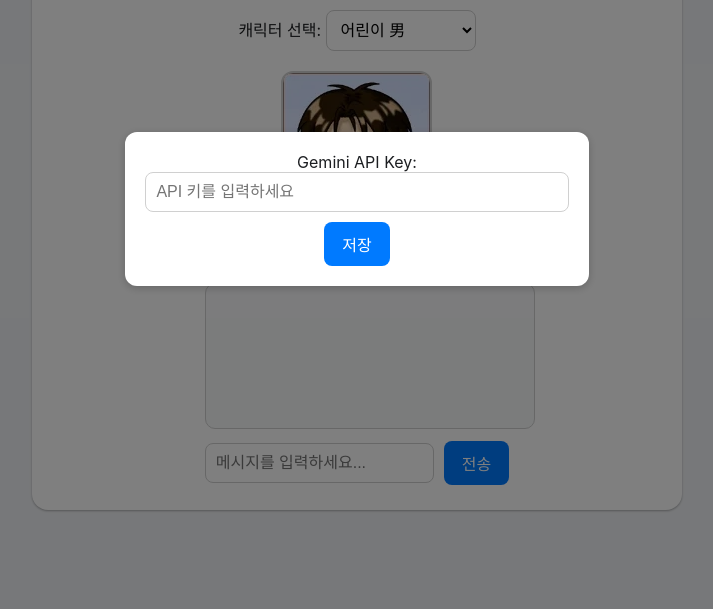
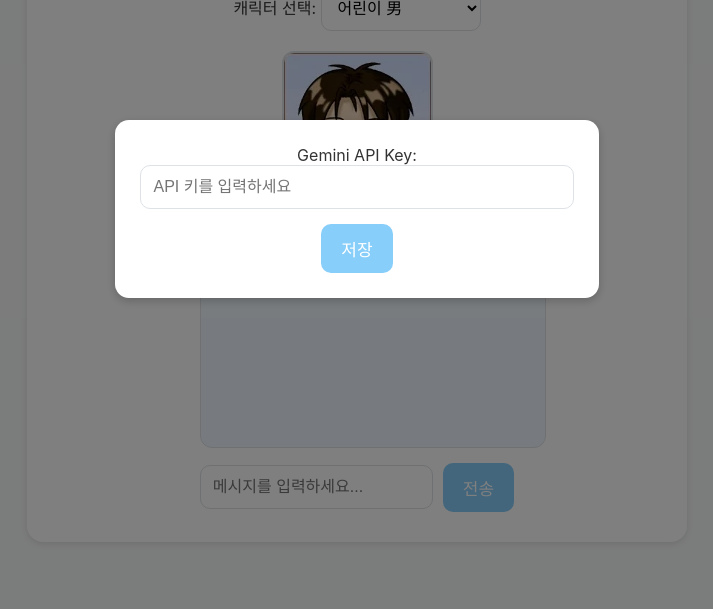
Before and after one commit to hwkims/hancom, a plain HTML site: page index.html in a window 1280 px wide. Shown: the part 191-800 px from the top of the page, without its empty margins (283-996 px from the left). Drawn offline with Linux system fonts and the light colour scheme.

Commit message:
Update index.html

```diff
--- a/index.html
+++ b/index.html
@@ -5,25 +5,36 @@
     <meta name="viewport" content="width=device-width, initial-scale=1.0">
     <title>한컴타자연습 캐릭터 챗</title>
     <style>
-        /* CSS 스타일 (Apple 디자인, 반응형, 모바일 최적화) */
+        /* CSS (파스텔톤, Apple 디자인, 반응형, 모바일 최적화) */
+        :root { /* CSS 변수 (색상 팔레트) */
+            --primary-color: #87CEFA; /* 연한 하늘색 */
+            --secondary-color: #F0F8FF; /* 앨리스 블루 */
+            --accent-color: #FFD700; /* 골드 */
+            --text-color: #333;
+            --background-color: #f8f9fa;
+            --border-color: #dee2e6;
+            --shadow-color: rgba(0, 0, 0, 0.1);
+            --button-hover-color: #77b3d4; /* 더 진한 하늘색 */
+        }
+
         body {
             font-family: -apple-system, BlinkMacSystemFont, 'Segoe UI', Roboto, Helvetica, Arial, sans-serif, 'Apple Color Emoji', 'Segoe UI Emoji', 'Segoe UI Symbol';
-          background-color: #f0f2f5;
+            background-color: var(--background-color);
             display: flex;
             justify-content: center;
             align-items: center;
             min-height: 100vh;
             margin: 0;
-          color: #1c1e21;
+            color: var(--text-color);
         }
 
         .container {
             background-color: white;
-            padding: 25px;
+            padding: 30px;
             border-radius: 16px;
-            box-shadow: 0 1px 3px rgba(0, 0, 0, 0.1), 0 1px 2px rgba(0, 0, 0, 0.2);
+            box-shadow: 0 2px 6px var(--shadow-color);
             width: 95%;
-            max-width: 600px; /* 최대 너비 */
+            max-width: 600px;
             display: flex;
             flex-direction: column;
         }
@@ -31,68 +42,68 @@
         h1 {
             text-align: center;
             margin-bottom: 25px;
-            color: #007aff;
-            font-size: 24px;
-            font-weight: 600;
+            color: var(--primary-color);
+            font-size: 26px; /* 더 크게 */
+            font-weight: 700; /* 더 굵게 */
         }
 
         .content-wrapper {
             display: flex;
             flex-direction: column;
-            align-items: center; /* 중앙 정렬 */
+            align-items: center;
         }
 
-
-        .api-key-modal { /* 모달 스타일 */
-            display: none; /* 초기에는 숨김 */
+        /* 모달 */
+        .api-key-modal {
+            display: none; /* Initially hidden */
             position: fixed;
             top: 0;
             left: 0;
             width: 100%;
             height: 100%;
-            background-color: rgba(0, 0, 0, 0.5); /* 반투명 배경 */
+            background-color: rgba(0, 0, 0, 0.5);
             z-index: 1000;
             justify-content: center;
             align-items: center;
         }
+
         .api-key-modal.active {
-            display: flex; /* 활성화되면 표시 */
+            display: flex;
         }
 
         .modal-content {
             background-color: white;
-            padding: 20px;
-            border-radius: 12px;
-            box-shadow: 0 2px 8px rgba(0, 0, 0, 0.2);
+            padding: 25px; /* Increased padding */
+            border-radius: 14px; /* More rounded */
+            box-shadow: 0 3px 10px rgba(0, 0, 0, 0.2); /* Stronger shadow */
             text-align: center;
-            max-width: 80%; /* 모달 너비 제한 */
+            max-width: 90%; /* Wider modal */
         }
 
         #api-key {
-            padding: 10px;
-            border-radius: 8px;
-            border: 1px solid #d0d0d0;
+            padding: 12px;
+            border-radius: 10px;
+            border: 1px solid var(--border-color);
             font-size: 16px;
-            margin-bottom: 10px;
+            margin-bottom: 15px; /* Increased margin */
             width: 100%;
             box-sizing: border-box;
         }
 
         #save-api-key {
-            padding: 10px 18px;
-            border-radius: 8px;
+            padding: 12px 20px;
+            border-radius: 10px;
             border: none;
-            background-color: #007aff;
+            background-color: var(--primary-color);
             color: white;
-            font-size: 16px;
+            font-size: 17px; /* Larger font */
             cursor: pointer;
             transition: background-color 0.2s;
         }
 
         #save-api-key:hover {
-            background-color: #0066cc;
+            background-color: var(--button-hover-color);
         }
-
 
         .character-select {
             margin-bottom: 20px;
@@ -100,14 +111,15 @@
         }
 
         #character-dropdown {
-            padding: 10px;
-            border-radius: 8px;
-            border: 1px solid #d0d0d0;
+            padding: 12px; /* Increased padding */
+            border-radius: 10px; /* More rounded */
+            border: 1px solid var(--border-color);
             font-size: 16px;
             background-color: white;
             width: auto;
-            min-width: 150px;
+            min-width: 160px; /* Wider dropdown */
         }
+
 
         .character-display {
             display: flex;
@@ -117,51 +129,51 @@
         }
 
         #character-image {
-            width: 147px; /* 이미지 크기 */
+            width: 147px;
             height: 155px;
-            border: 2px solid #d0d0d0;
+            border: 2px solid var(--border-color);
             border-radius: 12px;
-            margin-bottom: 8px;
+            margin-bottom: 10px; /* Reduced margin */
             background-color: white;
-            object-fit: contain; /* 비율 유지, 여백 허용 */
+            object-fit: contain;
         }
 
         #character-name {
-            font-size: 17px;
-            font-weight: 500;
+            font-size: 18px;
+            font-weight: 600; /* Bolder */
         }
 
         .chat-messages {
-            border: 1px solid #d0d0d0;
-            border-radius: 10px;
-            padding: 12px;
-            margin-bottom: 12px;
+            border: 1px solid var(--border-color);
+            border-radius: 12px;
+            padding: 15px;
+            margin-bottom: 15px;
             width: 100%;
-            min-height: 120px;
+            min-height: 150px; /* Increased min-height */
             overflow-y: auto;
-            background-color: #f8f9fa;
+            background-color: var(--secondary-color);
         }
 
         .chat-message {
-            margin-bottom: 7px;
-            padding: 8px 12px;
-            border-radius: 10px;
+            margin-bottom: 8px;
+            padding: 10px 14px; /* Increased padding */
+            border-radius: 12px; /* More rounded */
             word-wrap: break-word;
         }
 
         .user-message {
-            background-color: #e4f0ff;
-            color: #004085;
+            background-color: #e0f7fa; /* Lighter teal */
+            color: #004d40; /* Dark teal */
             text-align: right;
             margin-left: auto;
-            border: 1px solid #b8daff;
+            border: 1px solid #b2dfdb; /* Lighter teal border */
         }
 
         .bot-message {
-            background-color: #d4edda;
-            color: #155724;
+            background-color: #dcedc8; /* Light green */
+            color: #33691e;  /* Dark green */
             margin-right: auto;
-            border: 1px solid #c3e6cb;
+            border: 1px solid #c5e1a5; /* Lighter green border */
         }
 
         .user-input {
@@ -173,31 +185,27 @@
 
         #user-message {
             flex-grow: 1;
-            padding: 10px;
-            border-radius: 8px;
-            border: 1px solid #d0d0d0;
+            padding: 12px; /* Increased padding */
+            border-radius: 10px; /* More rounded */
+            border: 1px solid var(--border-color);
             font-size: 16px;
             background-color: white;
         }
-      /* 제거: 감정 선택 부분 스타일
-        #emotion-dropdown {
 
-        }
-      */
         #send-button {
-            padding: 10px 18px;
-            border-radius: 8px;
+            padding: 12px 20px; /* Increased padding */
+            border-radius: 10px;
             border: none;
-            background-color: #007aff;
+            background-color: var(--primary-color);
             color: white;
-            font-size: 16px;
+            font-size: 17px; /* Larger font */
             cursor: pointer;
             transition: background-color 0.2s;
             white-space: nowrap;
         }
 
         #send-button:hover {
-            background-color: #0066cc;
+            background-color: var(--button-hover-color);
         }
 
         /* 로딩 메시지 */
@@ -254,13 +262,6 @@
 
                 <div class="user-input">
                     <input type="text" id="user-message" placeholder="메시지를 입력하세요...">
-                    <!-- 제거: 감정 선택 부분
-                    <select id="emotion-dropdown">
-                        <option value="normal">🙂 평상시</option>
-                        <option value="positive">😄 긍정</option>
-                        <option value="negative">😠 부정</option>
-                    </select>
-                    -->
                     <button id="send-button">전송</button>
                 </div>
             </div>
@@ -275,7 +276,6 @@
     <script>
     document.addEventListener('DOMContentLoaded', () => {
       const characterDropdown = document.getElementById('character-dropdown');
-      // 제거: const emotionDropdown = document.getElementById('emotion-dropdown');
       const characterImage = document.getElementById('character-image');
       const characterNameDisplay = document.getElementById('character-name');
       const chatMessages = document.getElementById('chat-messages');
@@ -286,7 +286,7 @@
       const saveApiKeyButton = document.getElementById('save-api-key');
       const loadingMessage = document.getElementById('loading-message');
 
-      // 캐릭터 정보 (이미지 경로, *폴더 구조* 반영)
+      // 캐릭터 정보 (이미지 경로, 폴더 구조 반영)
       const CHARACTERS = {
         0: { name: "어린이 男", normal: "1/1.webp", positive: "2/1.webp", negative: "3/1.webp" },
         1: { name: "어린이 女", normal: "1/2.webp", positive: "2/2.webp", negative: "3/2.webp" },
@@ -333,17 +333,15 @@
         async function callGeminiAPI(prompt) {
             const apiKey = loadApiKey();
             if (!apiKey) {
-                // alert('Gemini API 키가 없습니다.  API 키를 입력하고 저장해주세요.'); // 주석 처리
-                // return "API 키가 없어 Gemini AI를 사용할 수 없습니다.  대신 기본 응답을 표시합니다."; // 기본 응답
                 return null; // Gemini API 호출 안 함
             }
 
             const url = `https://generativelanguage.googleapis.com/v1beta/models/gemini-1.5-flash:generateContent?key=${apiKey}`;
 
-            // 변경: 요청 형식을 JSON으로
+            // JSON 요청 형식
             const requestBody = {
               contents: [{ parts: [{ text: prompt }] }],
-              "safetySettings": [ // 안전 설정 추가 (필요에 따라 조정)
+              "safetySettings": [
                 {
                    "category": "HARM_CATEGORY_HARASSMENT",
                    "threshold": "BLOCK_MEDIUM_AND_ABOVE"
@@ -369,12 +367,12 @@
                     headers: {
                         'Content-Type': 'application/json',
                     },
-                    body: JSON.stringify(requestBody), // JSON 형식으로
+                    body: JSON.stringify(requestBody),
                 });
 
                 if (!response.ok) {
-                  const errorData = await response.json(); // 에러 응답 파싱
-                  const errorMessage = errorData.error?.message || 'Gemini API 호출 중 알 수 없는 오류 발생'; //에러 메시지
+                  const errorData = await response.json();
+                  const errorMessage = errorData.error?.message || 'Gemini API 호출 중 알 수 없는 오류 발생';
                   throw new Error(`Gemini API error: ${response.status} - ${errorMessage}`);
                 }
 
@@ -398,30 +396,29 @@
 
         let imagePath = character.normal; // 기본 이미지
 
-        // 감정에 따라 이미지 변경 (폴더 구조 사용)
+        // 감정에 따라 이미지 변경 (폴더 구조 사용, 이미지 존재 확인)
         if (emotion === 'positive' && character.positive) {
             imagePath = character.positive;
         } else if (emotion === 'negative' && character.negative) {
             imagePath = character.negative;
         }
 
-        // 이미지 폴더 및 파일 존재 확인 (최종 폴백)
         const img = new Image();
         img.onload = () => { characterImage.src = imagePath; };
         img.onerror = () => {
             console.error(`Image not found: ${imagePath}, using default.`);
-            characterImage.src = character.normal; // 해당 감정 이미지 없으면 normal
+            characterImage.src = character.normal; // 없으면 normal
         };
         img.src = imagePath;
         characterNameDisplay.textContent = character.name;
     }
 
 
+
       // 메시지 전송
         async function sendMessage() {
             const characterIndex = characterDropdown.value;
             const userMessage = userMessageInput.value;
-            //제거 const emotion = emotionDropdown.value;
 
             if (!userMessage.trim()) {
                 alert('메시지를 입력해주세요.');
@@ -514,12 +511,8 @@
         // 캐릭터 변경
         characterDropdown.addEventListener('change', () => {
             const selectedCharacterIndex = characterDropdown.value;
-            // 제거: const selectedEmotion = emotionDropdown.value;
             updateCharacterDisplay(selectedCharacterIndex, 'normal'); //캐릭터 바꿀때 normal
         });
-
-        // 제거: 감정 변경 (Gemini가 처리)
-        // emotionDropdown.addEventListener('change', ...);
 
         // 전송 버튼
         sendButton.addEventListener('click', sendMessage);
@@ -532,7 +525,7 @@
         });
 
         loadApiKey();       // 페이지 로드 시 API 키 불러오기
-        initializeCharacter(); // 캐릭터 초기화, 설정.
+        initializeCharacter();
     });
     </script>
 </body>
```
Lines whose indentation alone changed are shown as unchanged.
